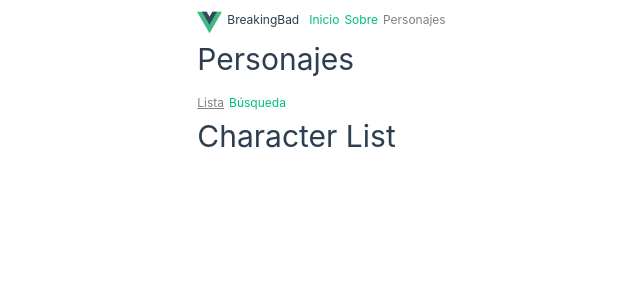
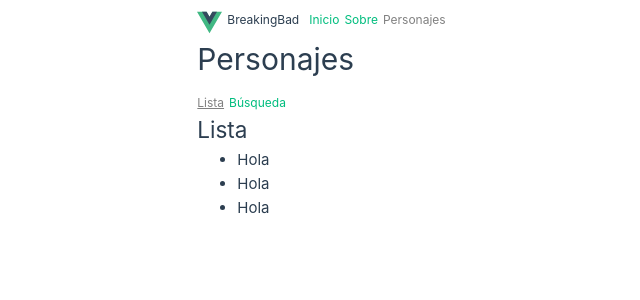
Before and after one commit to Soulminen/Vue.js-Intermedio, a Vue app: page /characters/list in a window 1280 px wide. Shown: the top 300 px of the page, without its empty margins (316-956 px from the left). Built offline with nearby package versions, Linux system fonts and the light colour scheme; no server answers.

Commit message:
Realizar peticion HTTP basica

```diff
--- a/package.json
+++ b/package.json
@@ -10,6 +10,7 @@
     "lint": "eslint . --ext .vue,.js,.jsx,.cjs,.mjs,.ts,.tsx,.cts,.mts --fix --ignore-path .gitignore"
   },
   "dependencies": {
+    "axios": "^1.2.1",
     "vue": "^3.2.41",
     "vue-router": "^4.1.6"
   },
--- /dev/null
+++ b/src/api/breakingBadApi.ts
@@ -0,0 +1,8 @@
+import  axios  from "axios";
+
+const breakingBadApi = axios.create({
+    baseURL: 'https://www.breakingbadapi.com/api'
+});
+
+
+export default breakingBadApi;
--- /dev/null
+++ b/src/characters/components/CardList.vue
@@ -0,0 +1,23 @@
+<script setup lang="ts">
+import breakingBadApi from '@/api/breakingBadApi';
+
+breakingBadApi.get('/characters')
+    .then( resp => {
+        console.log({ data: resp.data[0].name });
+    });
+
+</script>
+
+
+<template>
+    <ul>
+        <li>Hola</li>
+        <li>Hola</li>
+        <li>Hola</li>
+    </ul>
+</template>
+
+
+<style scoped>
+
+</style>
--- a/src/characters/pages/CharacterList.vue
+++ b/src/characters/pages/CharacterList.vue
@@ -1,13 +1,20 @@
+<script setup lang="ts">
 
-<script setup lang="ts">
+import CardList from '@/characters/components/CardList.vue';
+
+const props = defineProps<{ title: string, visible: boolean}>();
 
 </script>
 
 
 <template>
-    <div>
-        <h1>Character List</h1>
-    </div>
+
+        <h2>{{ props.title}}</h2>
+
+        <CardList />
+
+
+
 </template>
 
 
```
Also changed, not shown: 1 other file (tests, documents, lock files or other folders).
